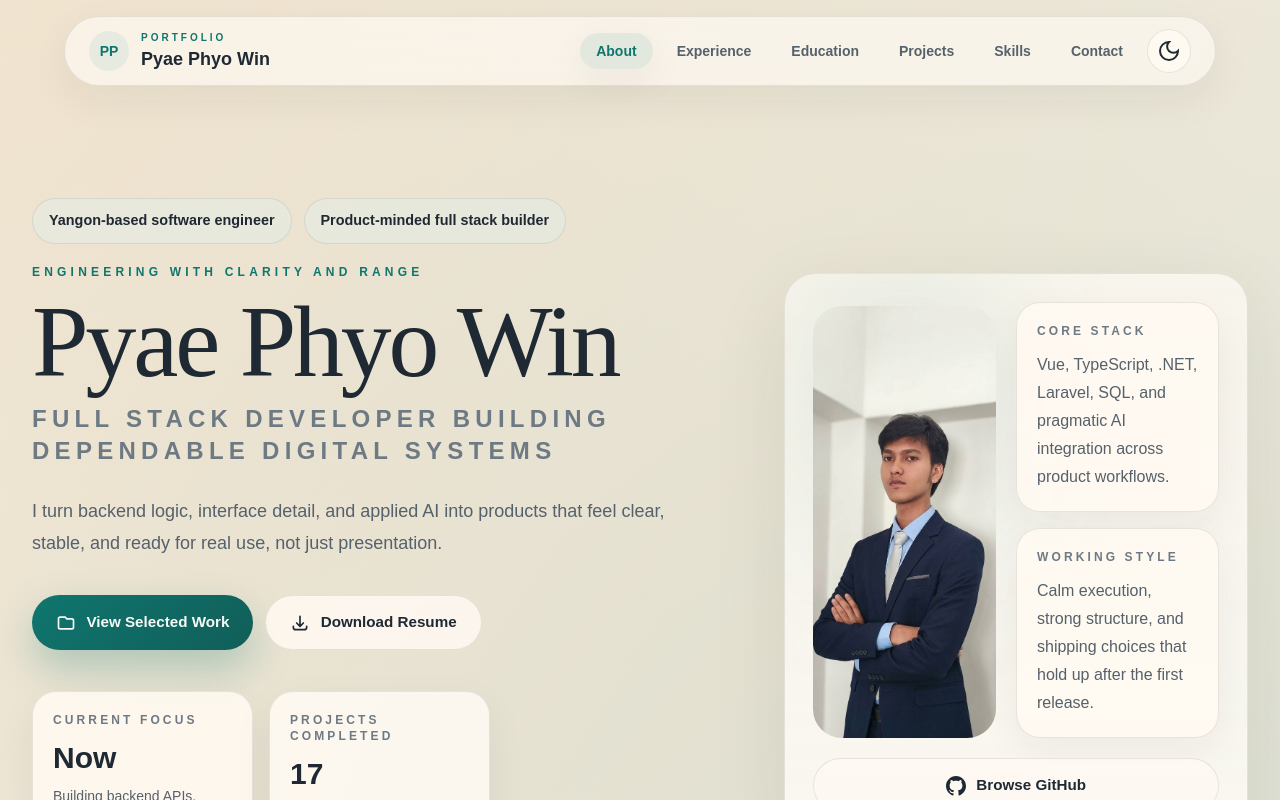
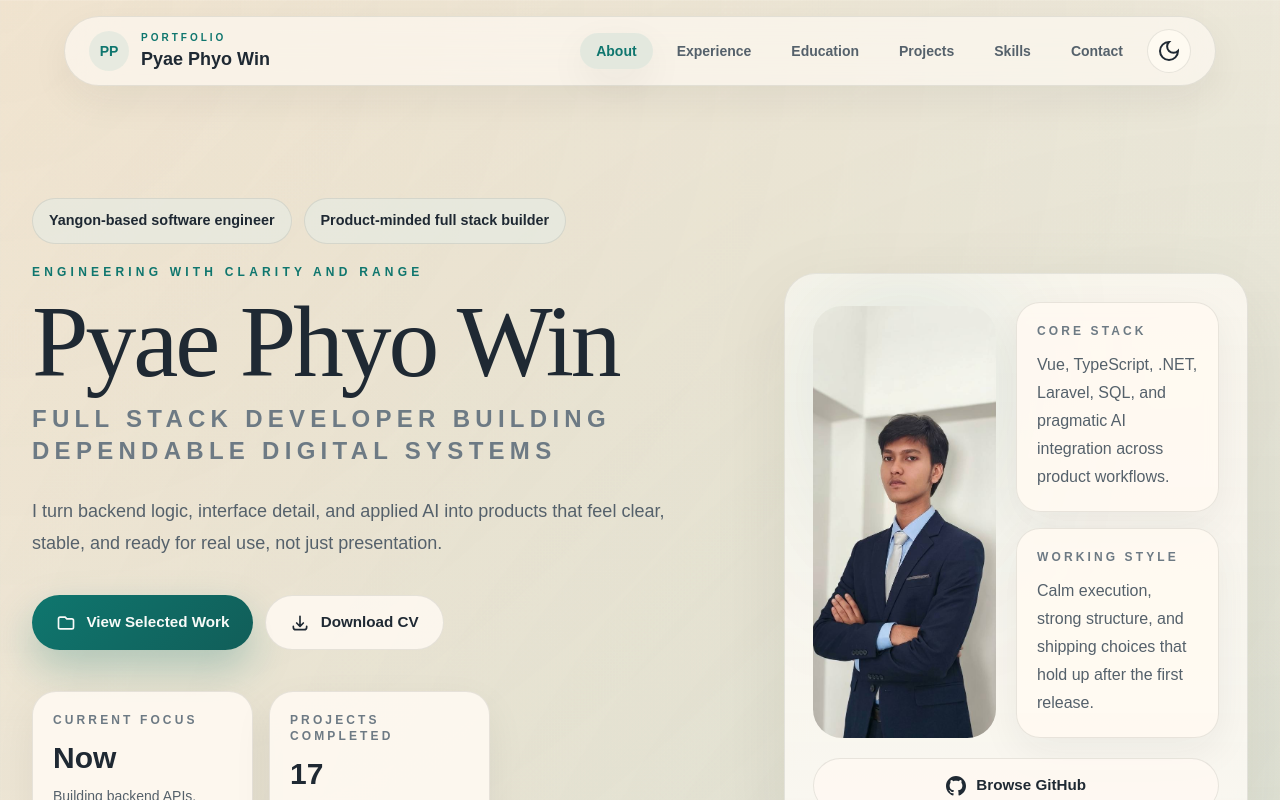
Before and after one commit to PyaePhyo-Win/ppwin-portfolio, a Vue app: page / in a window 1280 px wide. Shown: the top 800 px of the page. Built offline with nearby package versions, Linux system fonts and the light colour scheme.

Commit message:
update skills and cv

```diff
--- a/src/components/Hero.vue
+++ b/src/components/Hero.vue
@@ -35,7 +35,7 @@
               <path stroke-linecap="round" stroke-linejoin="round" stroke-width="2"
                 d="M4 16v1a3 3 0 003 3h10a3 3 0 003-3v-1m-4-4l-4 4m0 0l-4-4m4 4V4" />
             </svg>
-            Download Resume
+            Download CV
           </a>
         </div>
 
--- a/src/constants/data.ts
+++ b/src/constants/data.ts
@@ -222,12 +222,12 @@ export const SKILLS: Skills = {
   Frontend: ['HTML', 'CSS', 'JavaScript', 'Vue.js', 'React', 'React Native', 'TypeScript', 'Tailwind CSS', 'Bootstrap', 'Kotlin'],
   Backend: ['C# (.NET)', 'PHP (Laravel)', 'Python', 'Kotlin', 'Hangfire'],
   Database: ['MSSQL', 'PostgreSQL', 'MySQL'],
-  Tools: ['Git', 'Docker', 'EF Core', 'GitHub Actions', 'GitHub Copilot', 'Subagents', 'Agent Skills'],
+  Tools: ['Git', 'Docker', 'EF Core', 'GitHub Actions', 'GitHub Copilot', 'Cursor', 'Subagents', 'Agent Skills'],
   AI: [
     'Prompt Engineering',
     'Prompt Evaluation',
     'Structured Output (JSON Mode)',
     'Streaming Responses',
-    'Multimodal LLMs (Vision)', 'GPT', 'Gemini', 'Tool Use', 'RAG', 'Agentic Search'
+    'Multimodal LLMs (Vision)', 'GPT', 'Gemini', 'Tool Use', 'RAG', 'Agentic Search', 'MCP Server', 'MCP Client'
   ]
 };
```
Also changed, not shown: 1 other file (tests, documents, lock files or other folders).
